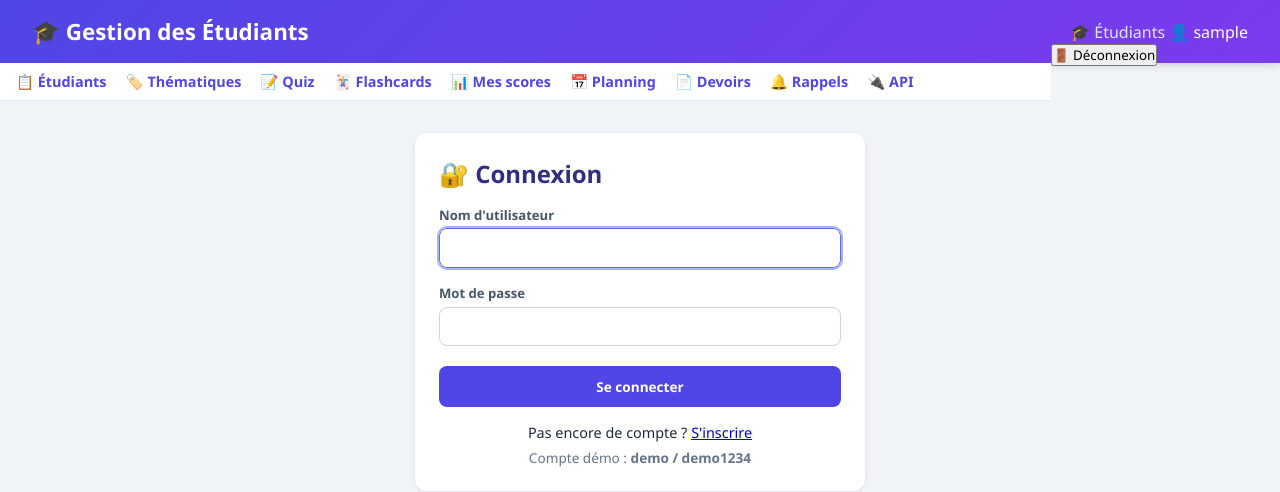
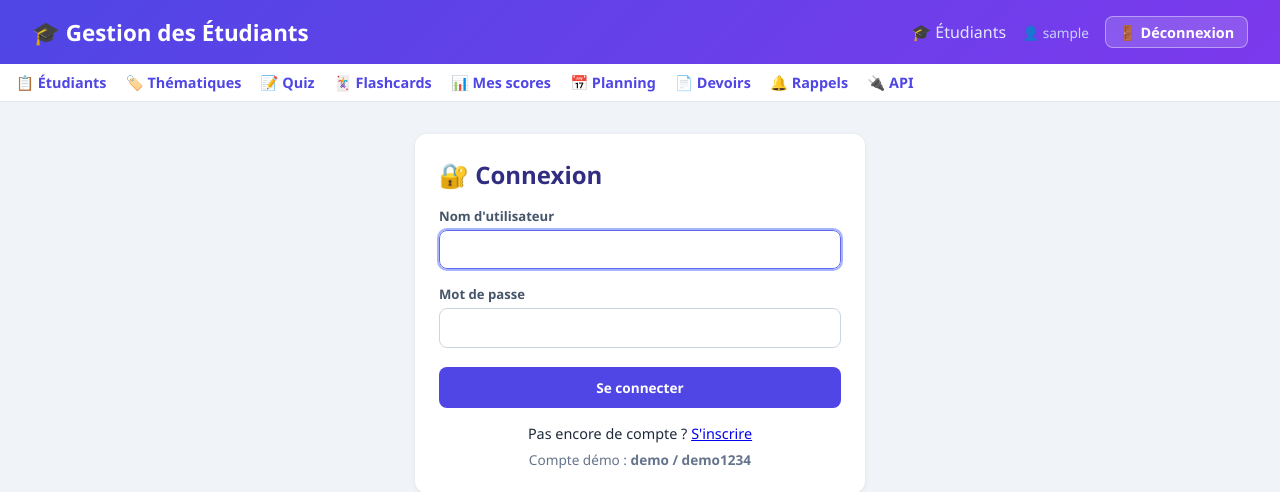
Before and after one commit to moustaphabouzianne95-boop/G.D.E, a Django app: page /comptes/connexion/ in a window 1280 px wide. Shown: the top 492 px of the page. Run offline with Django 5.2, Linux system fonts and the light colour scheme; the visitor is signed in with stand-in values (Sample User, id 1).

Commit message:
📱 Fix: header flexbox + bouton déconnexion (edit précédent non persisté)

```diff
--- a/etudiants/templates/etudiants/base.html
+++ b/etudiants/templates/etudiants/base.html
@@ -7,11 +7,15 @@
     <style>
         * { margin: 0; padding: 0; box-sizing: border-box; font-family: 'Segoe UI', Arial, sans-serif; }
         body { background: #f0f4f8; color: #1e293b; min-height: 100vh; }
-        header { background: linear-gradient(135deg, #4f46e5, #7c3aed); color: #fff; padding: 1rem 2rem; box-shadow: 0 2px 8px rgba(0,0,0,.15); }
-        header h1 { font-size: 1.4rem; display: inline-block; }
-        header nav { float: right; margin-top: .3rem; }
-        header nav a { color: #e0e7ff; text-decoration: none; margin-left: 1.2rem; font-weight: 500; }
+        header { background: linear-gradient(135deg, #4f46e5, #7c3aed); color: #fff; padding: 1rem 2rem; box-shadow: 0 2px 8px rgba(0,0,0,.15); display: flex; flex-wrap: wrap; align-items: center; justify-content: space-between; gap: .4rem 1rem; }
+        header h1 { font-size: 1.4rem; }
+        header nav { display: flex; flex-wrap: wrap; align-items: center; gap: .4rem 1rem; }
+        header nav a { color: #e0e7ff; text-decoration: none; font-weight: 500; }
         header nav a:hover { color: #fff; text-decoration: underline; }
+        header .utilisateur { color: #c7d2fe; font-size: .85rem; }
+        header form.deconnexion { display: inline; margin: 0; }
+        header form.deconnexion button { background: rgba(255,255,255,.15); border: 1px solid rgba(255,255,255,.4); color: #fff; font-weight: 600; cursor: pointer; font-size: .9rem; padding: .35rem .8rem; border-radius: 8px; font-family: inherit; white-space: nowrap; }
+        header form.deconnexion button:hover { background: rgba(255,255,255,.3); }
         .conteneur { max-width: 1000px; margin: 2rem auto; padding: 0 1rem; }
         .carte { background: #fff; border-radius: 12px; padding: 1.5rem; box-shadow: 0 1px 4px rgba(0,0,0,.08); margin-bottom: 1.5rem; }
         .messages { margin-bottom: 1rem; }
```
